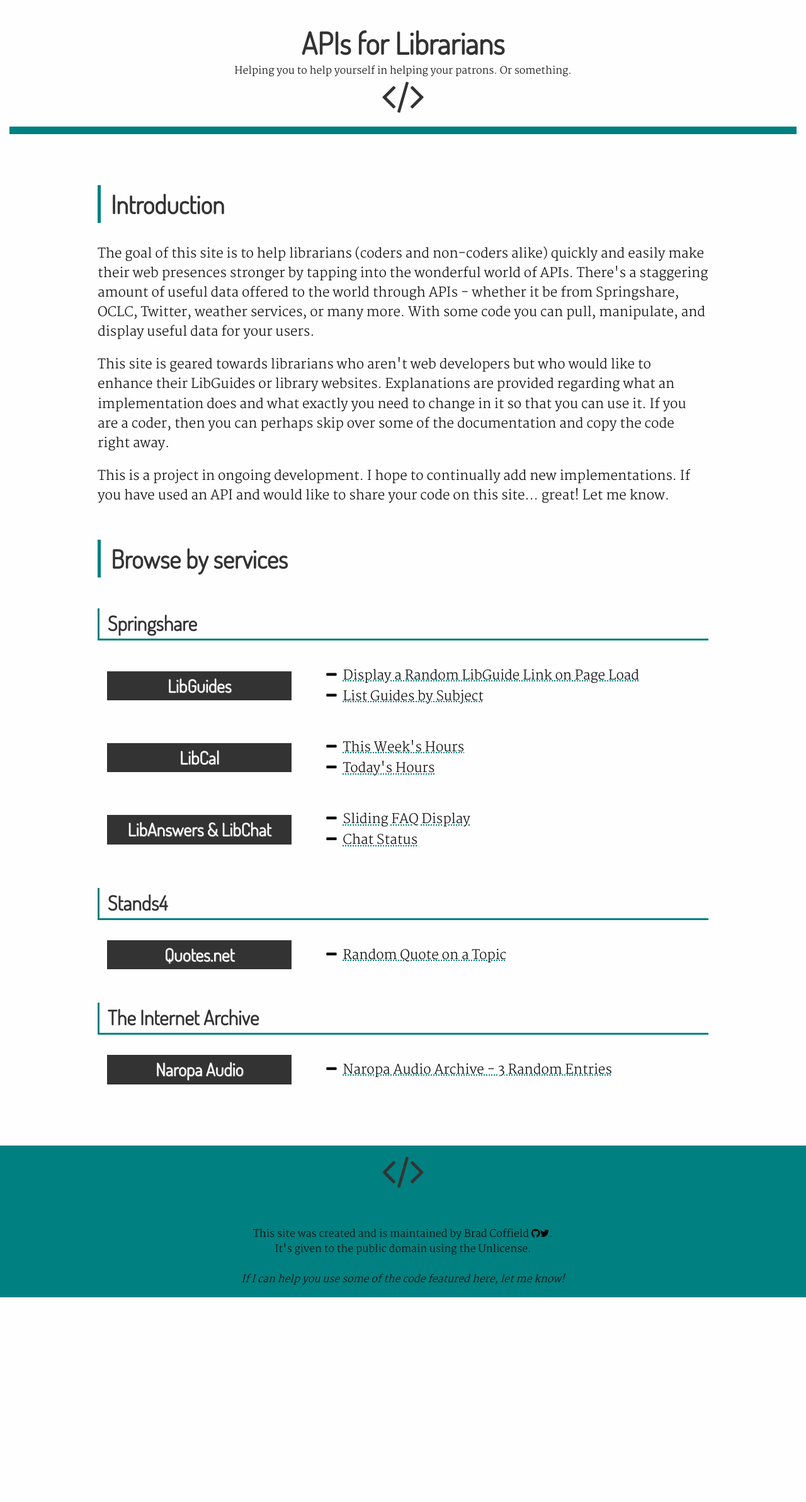
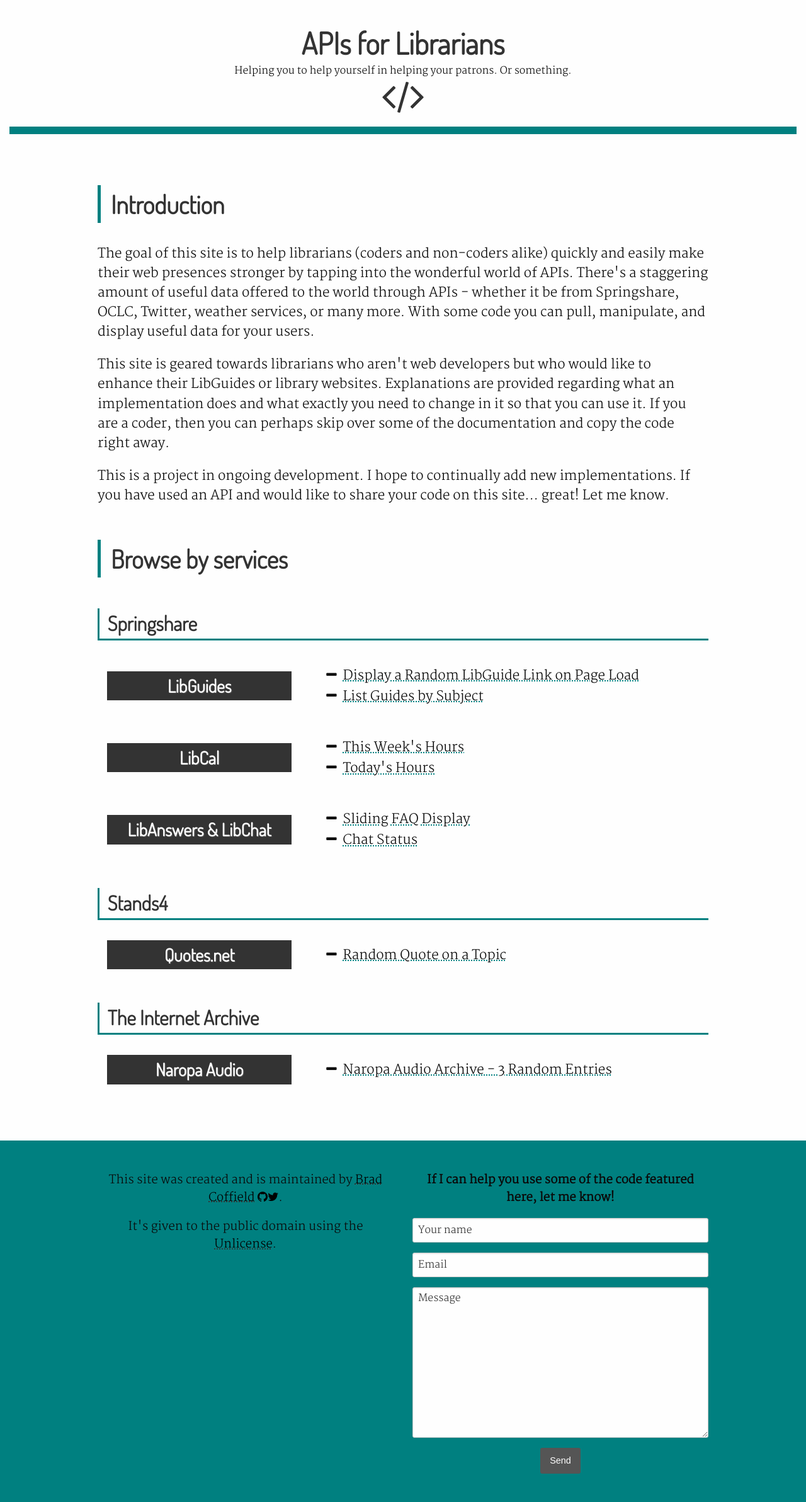
Before and after one commit to BradCoffield/APIs-for-librarians, a Jekyll site: the page built from index.html, in a window 1280 px wide. Shown: the whole page at 63% size. Built offline with Jekyll 4.4.1, drawn with Linux system fonts in a browser that asks for light colours; before the commit the page ends 2060 px from its top, so only the background shows below that.

Commit message:
footer contact form and styles

```diff
--- a/_includes/footer.html
+++ b/_includes/footer.html
@@ -1,9 +1,35 @@
 <footer>
 
+    <div class="row">
+        <div class="columns small-12 medium-6"> <p>
+                This site was created and is maintained by <a href="{{site.personalhomepage}}">{{ site.author }}</a> <a href="{{site.githuburl}}" class="fa fa-github"></a><a href="{{ site.twitterurl }}" class="fa fa-twitter"></a>. </p><p>
+                    It's given to the public domain using the <a href="https://unlicense.org/">Unlicense</a>.
+                </p></div>
+        <div class="columns small-12 medium-6"><p> <strong>If I can help you use some of the code featured here, let me know!</strong>
+        </p>
+        <form id="contact-form-apis" action="https://getsimpleform.com/messages?form_api_token=f7b81c80e418b6d4341375a3ef9e9865" method="post">
+            <input type="text" name="name" placeholder="Your name">
+            <input type="email" name="_replyto" placeholder="Email">
+            <textarea name="message" id="message" rows="12" placeholder="Message   "></textarea>
+            <input  id="submit-button" type="submit" class="button" value="Send">
+        </form> </div>
+    </div>
 
-    <div class="row expanded">
-    <div id="code-icon"><i class="fa fa-code" aria-hidden="true"></i></div> <br> This site was created and is maintained by <a href="{{site.personalhomepage}}">{{ site.author }}</a> <a href="{{site.githuburl}}" class="fa fa-github"></a><a href="{{ site.twitterurl }}" class="fa fa-twitter"></a>. <br> It's given to the public domain using the <a href="https://unlicense.org/">Unlicense</a>.<br><br> <em>If I can help you use some of the code featured here, let me know!</em>
+  <!--   <div class="row">
+            <p>
+                This site was created and is maintained by <a href="{{site.personalhomepage}}">{{ site.author }}</a> <a href="{{site.githuburl}}" class="fa fa-github"></a><a href="{{ site.twitterurl }}" class="fa fa-twitter"></a>. </p><p>
+                    It's given to the public domain using the <a href="https://unlicense.org/">Unlicense</a>.
+                </p><p> <strong>If I can help you use some of the code featured here, let me know!</strong>
+            </p>
+            <form id="contact-form-apis" action="https://getsimpleform.com/messages?form_api_token=f7b81c80e418b6d4341375a3ef9e9865" method="post">
+                <input type="text" name="name" placeholder="Your name">
+                <input type="email" name="_replyto" placeholder="Email">
+                <textarea name="message" id="message" rows="12" placeholder="Message   "></textarea>
+                <input  id="submit-button" type="submit" class="button" value="Send">
+            </form>
 
+
+ --></div>
 
 
 
--- a/css/main.css
+++ b/css/main.css
@@ -1,3 +1,37 @@
+
+
+
+footer {
+     text-align: center;
+         padding: 2em 0;
+        border-top: 1px solid teal;
+        font-family: 'Martel', serif;
+        background: teal;
+        margin-top: 5em;
+        display: flex;
+        align-items: center;
+        font-size: .9rem;
+    }
+
+    footer a {
+        text-decoration-style: dotted;
+        text-decoration-color: #333;
+        color: black;
+    }
+    footer .fa {
+text-decoration: none;
+    }
+    footer .button {
+        background-color:#555;
+    }
+    footer .button:hover, footer .button:focus {
+        background-color: #333;
+    }
+
+    footer input::placeholder, footer textarea::placeholder {
+        color: #333;
+    }
+
 .margin-top-1 {margin-top:1.25rem;}
 
 .custom-dots li::before {
@@ -186,19 +220,6 @@
     font-size: 3em;
 }
 
-footer {
-    text-align: center;
-    padding: 1em 0;
-    border-top: 1px solid teal;
-    font-family: 'Martel', serif;
-    background: teal;
-    margin-top: 5em;
-}
-
-footer a {
-    text-decoration: none;
-    color: black;
-}
 
 
 /*to style the screenshots*/
```
